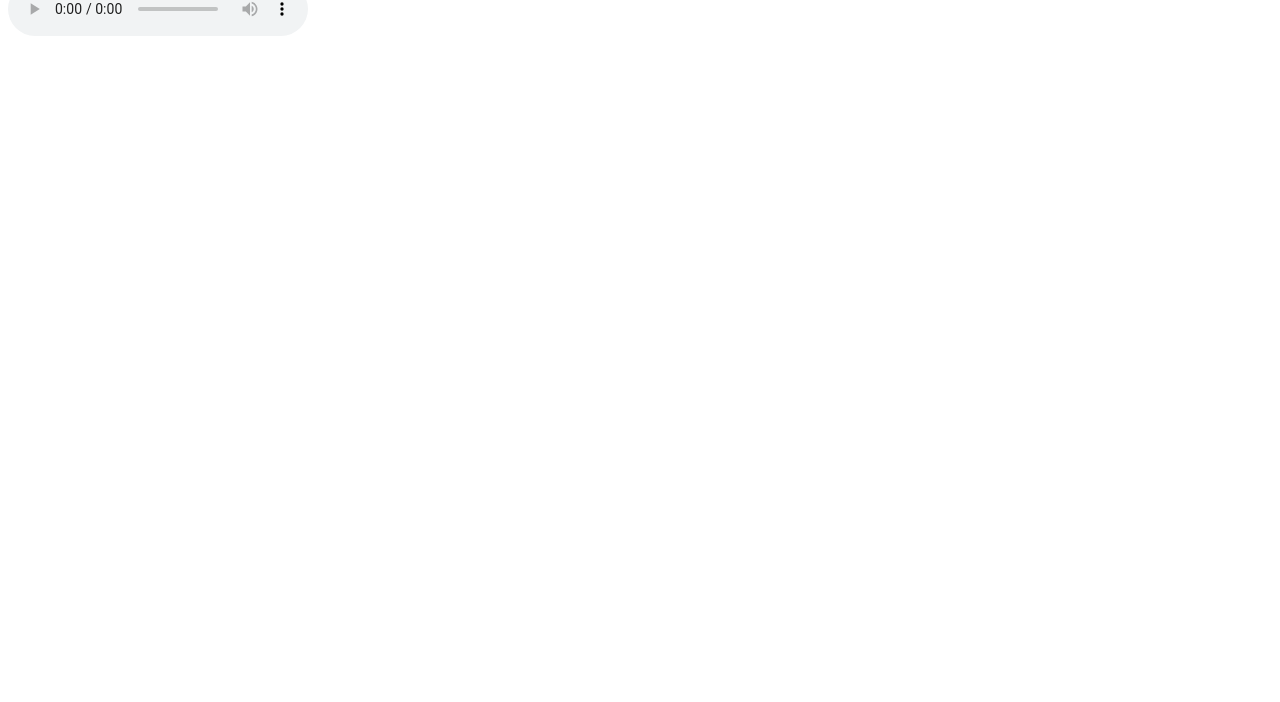
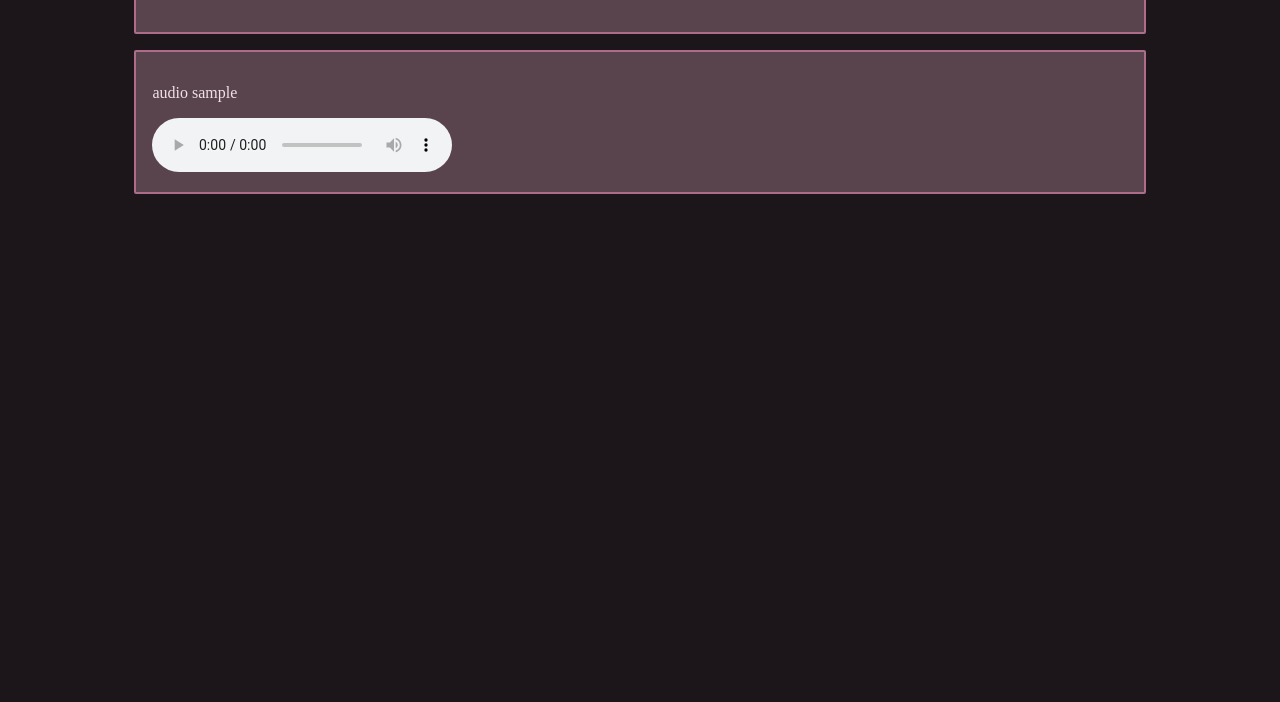
Before and after one commit to alexa-w/filamentgarden, a plain HTML site: page public/index.html in a window 1280 px wide. Shown: the part 98-800 px from the top of the page. Drawn offline with Linux system fonts and the light colour scheme.

Commit message:
add index.css

```diff
--- /dev/null
+++ b/public/index.css
@@ -0,0 +1,37 @@
+:root {
+    --main-bg-color: #1c1519;
+    --section-bg-color: #59444d;
+    --accent-color: #ad6c89;
+    --text-color: #efe1e7;
+    --link-color: #e8e0f5;
+}
+
+body {
+    background-color: var(--main-bg-color);
+    color: var(--text-color);
+}
+
+a {
+    color: var(--link-color);
+    text-decoration: none;
+}
+
+a :hover {
+    color: var(--link-color);
+    text-decoration: underline;
+}
+
+.main {
+    margin: 1rem auto;
+    max-width: 80%;
+}
+
+.section {
+    background-color: var(--section-bg-color);
+    border-color: var(--accent-color);
+    border-width: 0.125rem;
+    border-radius: 2px;
+    border-style: solid;
+    margin-bottom: 1rem;
+    padding: 1rem;
+}
--- a/public/index.html
+++ b/public/index.html
@@ -1,10 +1,20 @@
 <!DOCTYPE html>
 <html>
+	<head>
+		<link rel="stylesheet" href="index.css">
+	</head>
 	<body>
-		<h1>under construction</h1>
-		<audio controls>
-			<source src="https://filament-sound-storage.nyc3.cdn.digitaloceanspaces.com/syntheticgoddess%20-%20picopique!%20-%2004%20fickle%20things.flac" type="audio/flac">
-			Your browser does not support audio elements.
-		</audio>
+		<div class="main">
+			<div class="section">
+				<h1>under construction</h1>
+			</div>
+			<div class="section">
+				<p>audio sample</p>
+				<audio controls>
+					<source src="https://filament-sound-storage.nyc3.cdn.digitaloceanspaces.com/syntheticgoddess%20-%20picopique!%20-%2004%20fickle%20things.flac" type="audio/flac">
+					Your browser does not support audio elements.
+				</audio>
+			</div>
+		</div>
 	</body>
 </html>
```
